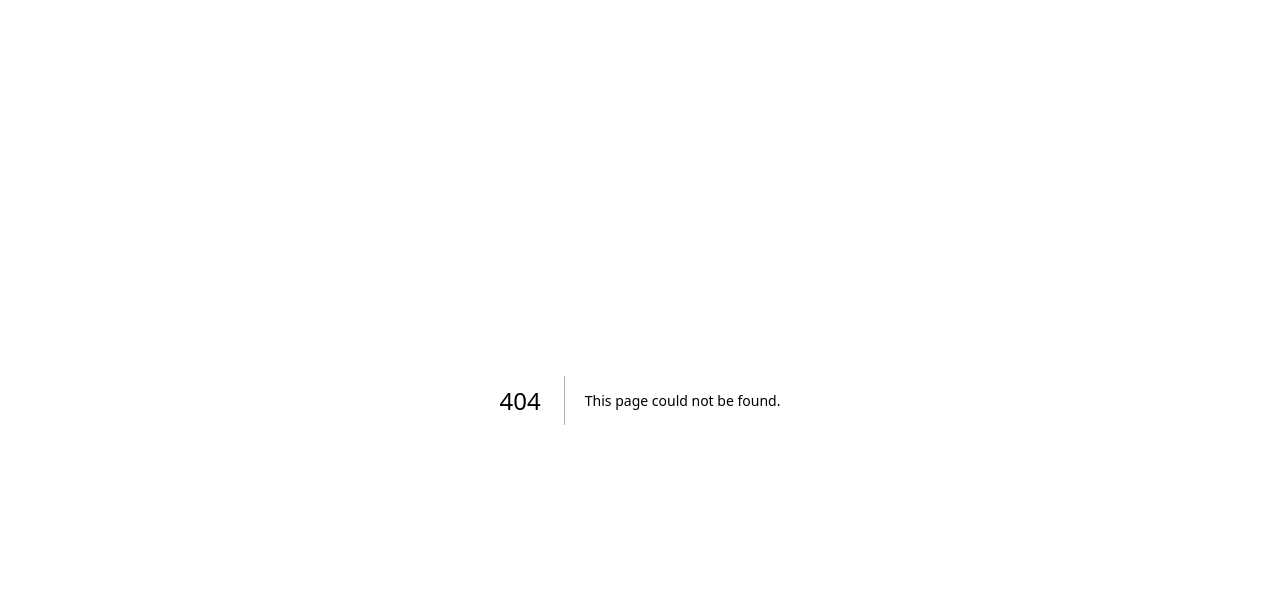
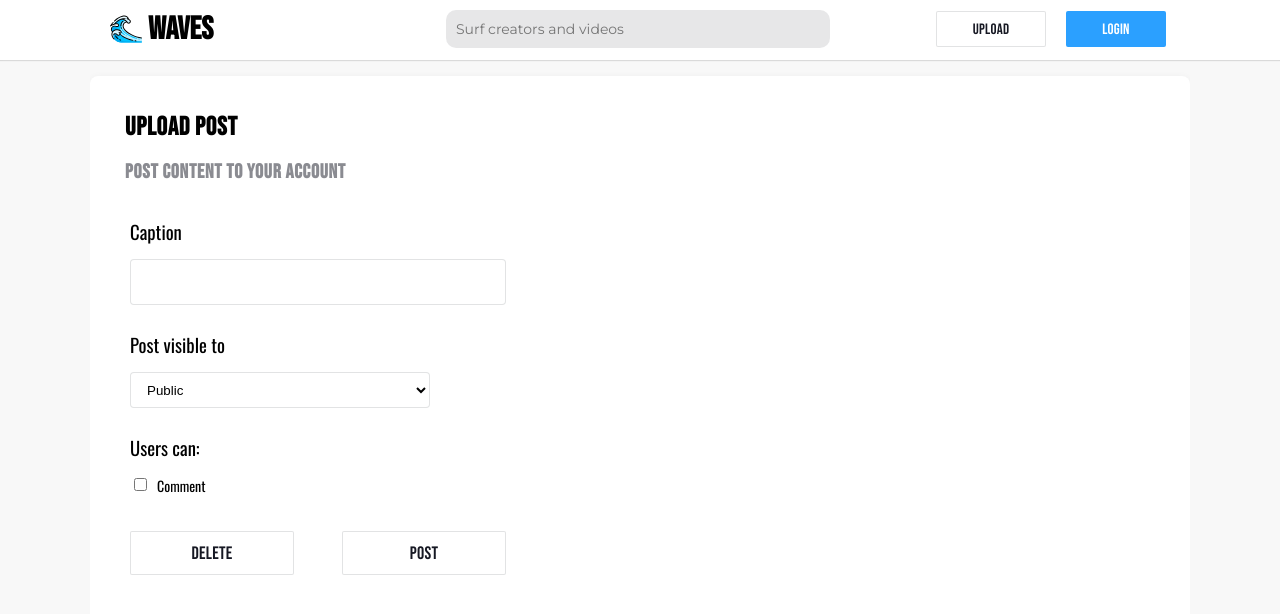
Before and after one commit to neillydev/waves_v2, a Next.js app: page /upload in a window 1280 px wide. Before the commit this address had no page. Shown: the top 614 px of the page. Built offline with nearby package versions, Linux system fonts and the light colour scheme.

Commit message:
create Upload page

```diff
--- /dev/null
+++ b/src/pages/upload/index.tsx
@@ -0,0 +1,53 @@
+import React from 'react';
+import ContainerBlock from '@/components/ContainerBlock/ContainerBlock';
+
+import styles from '../../styles/Upload/Upload.module.css';
+
+const Upload = () => {
+    return (
+        <div className={styles.mainUpload}>
+            <ContainerBlock>
+                <div className={styles.uploadContainer}>
+                    <div className={styles.uploadWrapper}>
+                        <div className={styles.uploadTitleContainer}>
+                            <h1>Upload post</h1>
+                            <h2>Post content to your account</h2>
+                        </div>
+                        <div className={styles.uploadBodyContainer}>
+                            <div className={styles.uploadMeta}>
+                                <div className={styles.uploadCaption}>
+                                    <h3>Caption</h3>
+                                    <input type="text" />
+                                </div>
+                                <div className={styles.uploadAccessControls}>
+                                    <h3>Post visible to</h3>
+                                    <select>
+                                        <option>Public</option>
+                                        <option>Follows</option>
+                                        <option>Unlisted</option>
+                                    </select>
+                                </div>
+                                <div className={styles.uploadAllowanceControls}>
+                                    <h3>Users can:</h3>
+                                    <div className={styles.uploadCheckbox}>
+                                        <input type="checkbox" id="comment" name="comment" />
+                                        <label htmlFor="comment">Comment</label>
+                                    </div>
+                                </div>
+                                <div className={styles.uploadSubmitControls}>
+                                    <button>Delete</button>
+                                    <button>Post</button>
+                                </div>
+                            </div>
+                            <div className={styles.uploadPreviewWrapper}>
+
+                            </div>
+                        </div>
+                    </div>
+                </div>
+            </ContainerBlock>
+        </div>
+    )
+}
+
+export default Upload
```
